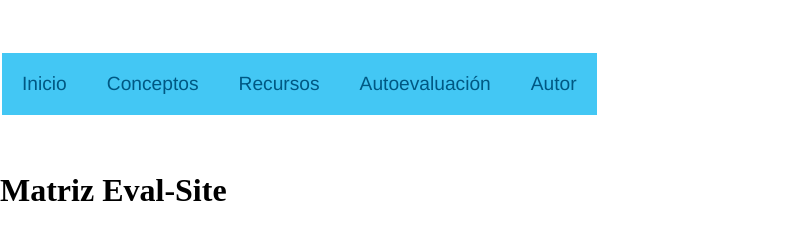
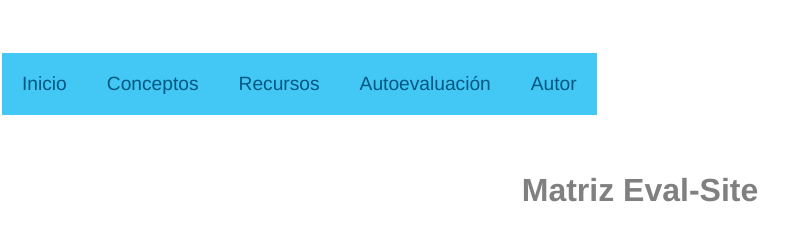
Before and after one commit to lesanchez/DSW-LeidySanchez, a plain HTML site: page evaluacionsitio.html in a window 1280 px wide. Shown: the top 232 px of the page, 0-800 px from the left. Drawn offline with Linux system fonts and the light colour scheme.

Commit message:
M10
clase titulo

```diff
--- a/evaluacionsitio.html
+++ b/evaluacionsitio.html
@@ -123,7 +123,7 @@
 
     </head>
 
-    <h1> Matriz Eval-Site</h1> <br> <br>
+    <h1 class="autordiv"> Matriz Eval-Site</h1> <br> <br>
 
 
 
```
